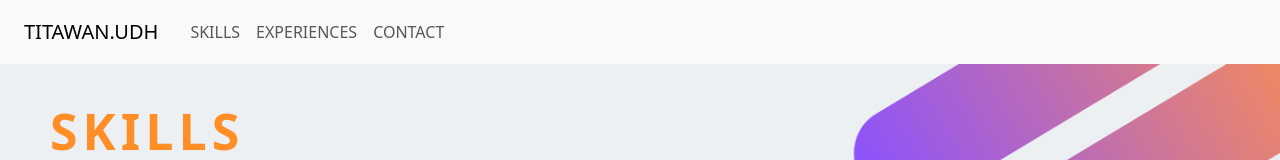
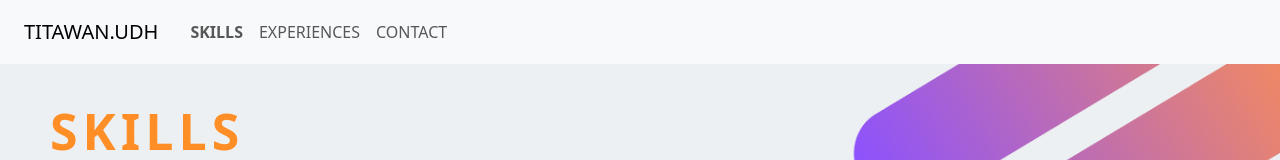
Before and after one commit to TitawanUdh/portfolio-titawan.udh, a React (Create React App) app: page /skills in a window 1280 px wide. Shown: the top 160 px of the page. Built offline with nearby package versions, Linux system fonts and the light colour scheme.

Commit message:
'updateData'

```diff
--- a/src/index.css
+++ b/src/index.css
@@ -8,6 +8,11 @@
 /* main page */
 .animated-image {
   animation: mymove 1s;
+}
+
+.font-weight-bold {
+  font-weight: bold !important;
+  /* color: #7f2ddd !important; */
 }
 
 @keyframes mymove {
--- a/src/pages/Experience.jsx
+++ b/src/pages/Experience.jsx
@@ -3,6 +3,8 @@ import imgBg from "../images/background.png";
 import img1 from "../images/personal.jpg";
 import imgPraxicel from "../images/praxical.png";
 import imgCeremic from "../images/ceramic.png";
+import imgAK from '../images/AK-friend.jpg'
+import imgSKY from '../images/HRMS.jpg'
 
 import { Card, Carousel, Col, Image } from "react-bootstrap";
 
@@ -21,6 +23,7 @@ function ExperiencePage() {
       img: `${imgCeremic}`,
       detail: `This website is about Ceramic Studio. It's an online Shop that can show all of the Ceramic products and tell a detail of the product. My responsibilities are coding frontend development. At that time I didn't know about JavaScript I used just HTML and CSS for this project.`
     },
+
     {
       id: 2,
       title: 'Internship Project',
@@ -30,17 +33,24 @@ function ExperiencePage() {
     },
     {
       id: 3,
-      title: 'WAN THAI INDUSTRY COMPANY',
-      subTitle: 'Project Management',
-      img: `${imgPraxicel}`,
-      detail: `This is my first job in Thailand. My position is Project Management. The project that I handle is the WMS (Warehouse Management Systems) project. I have a chance to design a Wan Thai app for employees to increase comfort in working.`
+      title: 'Work and Travel Program',
+      subTitle: 'I was work and travel in Homer, Alaska, USA',
+      img: `${imgAK}`,
+      detail: `My responsibilities are housekeeping, front desk, and kitchen assistant for 3-4 months, and in the last month of the program I travel`
     },
+    // {
+    //   id: 4,
+    //   title: 'WAN THAI INDUSTRY COMPANY',
+    //   subTitle: 'Project Management',
+    //   img: `${imgPraxicel}`,
+    //   detail: `This is my first job in Thailand. My position is Project Management. The project that I handle is the WMS (Warehouse Management Systems) project. I have a chance to design a Wan Thai app for employees to increase comfort in working.`
+    // },
     {
-      id: 4,
+      id: 5,
       title: 'SKYICT COMPANY',
       subTitle: 'Frontend Developer',
-      img: `${imgPraxicel}`,
-      detail: `I worked at SKYICT as a Developer Frontend. My duty is to create or develop an organization website and we use HTML, CSS, and JavaScript language in the ReactJS library.`
+      img: `${imgSKY}`,
+      detail: `I worked at SKYICT as a Developer Frontend. My duty is to develop an organization website such as HR web, Portal Organize web, and Check in/ check out for employee web. We use HTML, CSS, and JavaScript language in the ReactJS library.`
     },
 
   ]
--- a/src/pages/Navbar.jsx
+++ b/src/pages/Navbar.jsx
@@ -1,20 +1,62 @@
-import React from "react";
-import { Nav, Navbar } from "react-bootstrap";
-import { useNavigate } from "react-router-dom";
+// import React from "react";
+// import { Nav, Navbar } from "react-bootstrap";
+// import { useNavigate } from "react-router-dom";
 
-function NavBar() {
+// function NavBar() {
+//   return (
+//     <Navbar bg="light" data-bs-theme="light">
+//       <Navbar.Brand href="/home" className="m-4 mt-1 mb-1 nav-brand">
+//         TITAWAN.UDH
+//       </Navbar.Brand>
+//       <Nav className="me-auto nav-menu">
+//         <Nav.Link href="/skills">SKILLS</Nav.Link>
+//         <Nav.Link href="/experience">EXPERIENCES</Nav.Link>
+//         <Nav.Link href="/contact">CONTACT</Nav.Link>
+//       </Nav>
+//     </Navbar>
+//   );
+// }
+
+// export default NavBar;
+
+import React from 'react';
+import { Navbar, Nav } from 'react-bootstrap';
+import { Link, useLocation } from 'react-router-dom';
+import 'bootstrap/dist/css/bootstrap.min.css'; // Ensure Bootstrap CSS is imported
+
+const NavigationBar = () => {
+  const location = useLocation(); // Get the current location
+
   return (
     <Navbar bg="light" data-bs-theme="light">
-      <Navbar.Brand href="/home" className="m-4 mt-1 mb-1 nav-brand">
+      <Navbar.Brand as={Link} to="/home" className="m-4 mt-1 mb-1 nav-brand">
         TITAWAN.UDH
       </Navbar.Brand>
       <Nav className="me-auto nav-menu">
-        <Nav.Link href="/skills">SKILLS</Nav.Link>
-        <Nav.Link href="/experience">EXPERIENCES</Nav.Link>
-        <Nav.Link href="/contact">CONTACT</Nav.Link>
+        <Nav.Link
+          as={Link}
+          to="/skills"
+          className={location.pathname === '/skills' ? 'font-weight-bold' : ''}
+        >
+          SKILLS
+        </Nav.Link>
+        <Nav.Link
+          as={Link}
+          to="/experience"
+          className={location.pathname === '/experience' ? 'font-weight-bold' : ''}
+        >
+          EXPERIENCES
+        </Nav.Link>
+        <Nav.Link
+          as={Link}
+          to="/contact"
+          className={location.pathname === '/contact' ? 'font-weight-bold' : ''}
+        >
+          CONTACT
+        </Nav.Link>
       </Nav>
     </Navbar>
   );
-}
+};
 
-export default NavBar;
+export default NavigationBar;
--- a/src/pages/Skills.jsx
+++ b/src/pages/Skills.jsx
@@ -23,8 +23,6 @@ import imgPhotoP4 from "../images/PIC-P4.jpg";
 import imgPhotoP5 from "../images/PIC-P5.jpg";
 import imgPhotoP6 from "../images/PIC-P6.jpg";
 import imgPhotoP7 from "../images/PIC-P7.jpg";
-import imgPhotoP8 from "../images/PIC-I6.jpg";
-import imgPhotoP9 from "../images/PIC-I7.jpg";
 
 import {
   Button,
@@ -37,7 +35,6 @@ import {
   Tooltip,
 } from "react-bootstrap";
 import { Modal } from "antd";
-import Skillimage from "../components/Skillimage";
 
 function SkillsPage() {
   const skills = [
@@ -231,6 +228,8 @@ function SkillsPage() {
   const [dataModal, setDataModal] = useState(false);
 
   const handleClick = (d) => {
+    setDataImgs();
+
     console.log('d', d);
     setClick(true);
     setDataDetail(d);
@@ -257,11 +256,18 @@ function SkillsPage() {
     <div
       className="background-container"
       style={{
-        backgroundImage: `url(${imgBg})`,
-        backgroundSize: "cover",
-        backgroundPosition: "center",
-        height: "100%",
-      }}
+      //   backgroundImage: `url(${imgBg})`,
+      //   backgroundSize: "cover",
+      //   backgroundPosition: "center",
+      //   height: "100%",
+      backgroundImage: `url(${imgBg})`,
+      backgroundSize: "cover",
+      backgroundPosition: "center",
+      width: "100%",
+      height: "100%",
+      position: "relative",
+
+    }}
     >
       <div className="text-header-title end-animation" style={{fontSize: '50px'}}>SKILLs</div>
       <div className="col-12 d-flex display-phone">
```
Also changed, not shown: src/images/AK-friend.jpg (added), src/images/HRMS.jpg (added).
